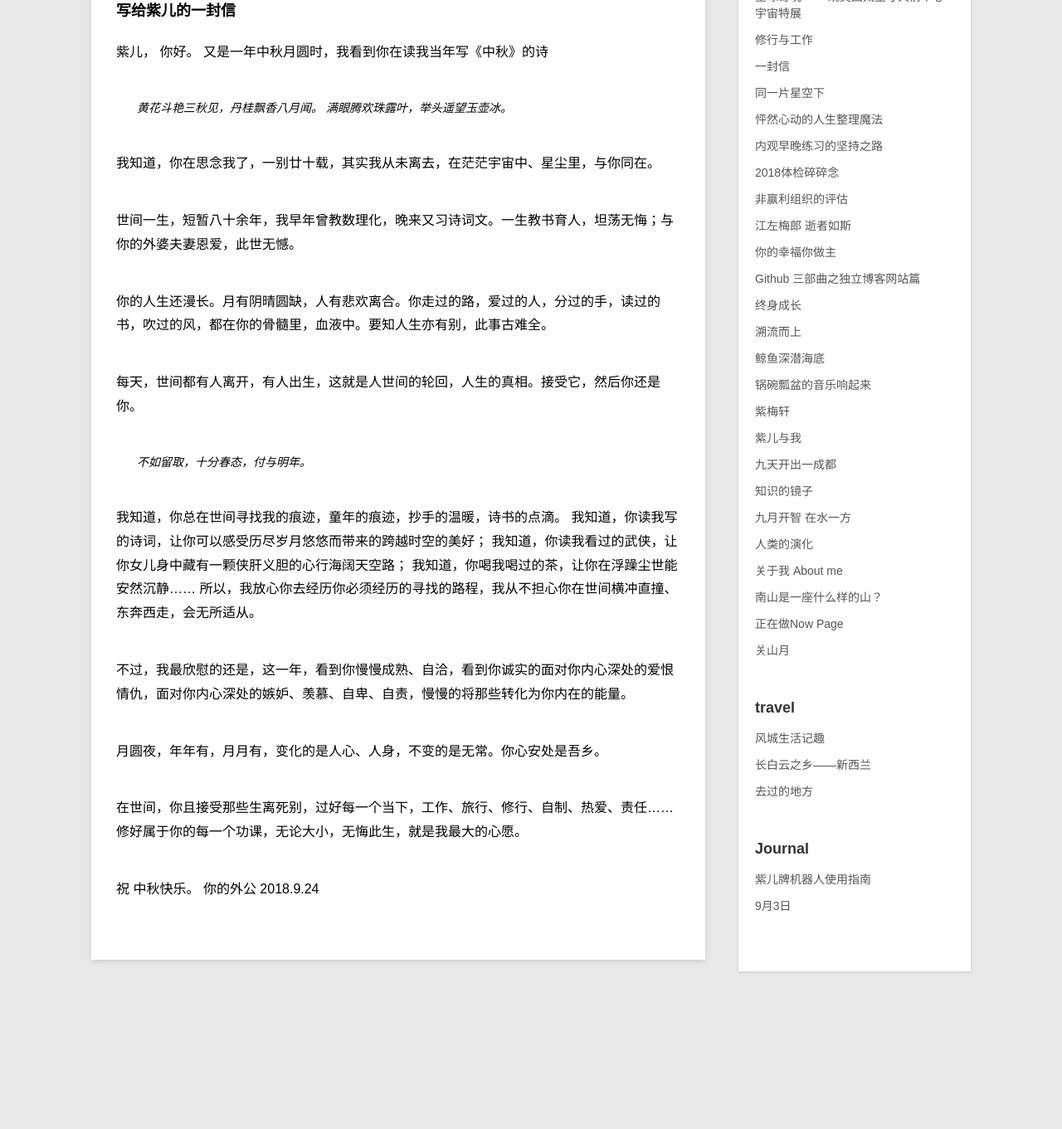
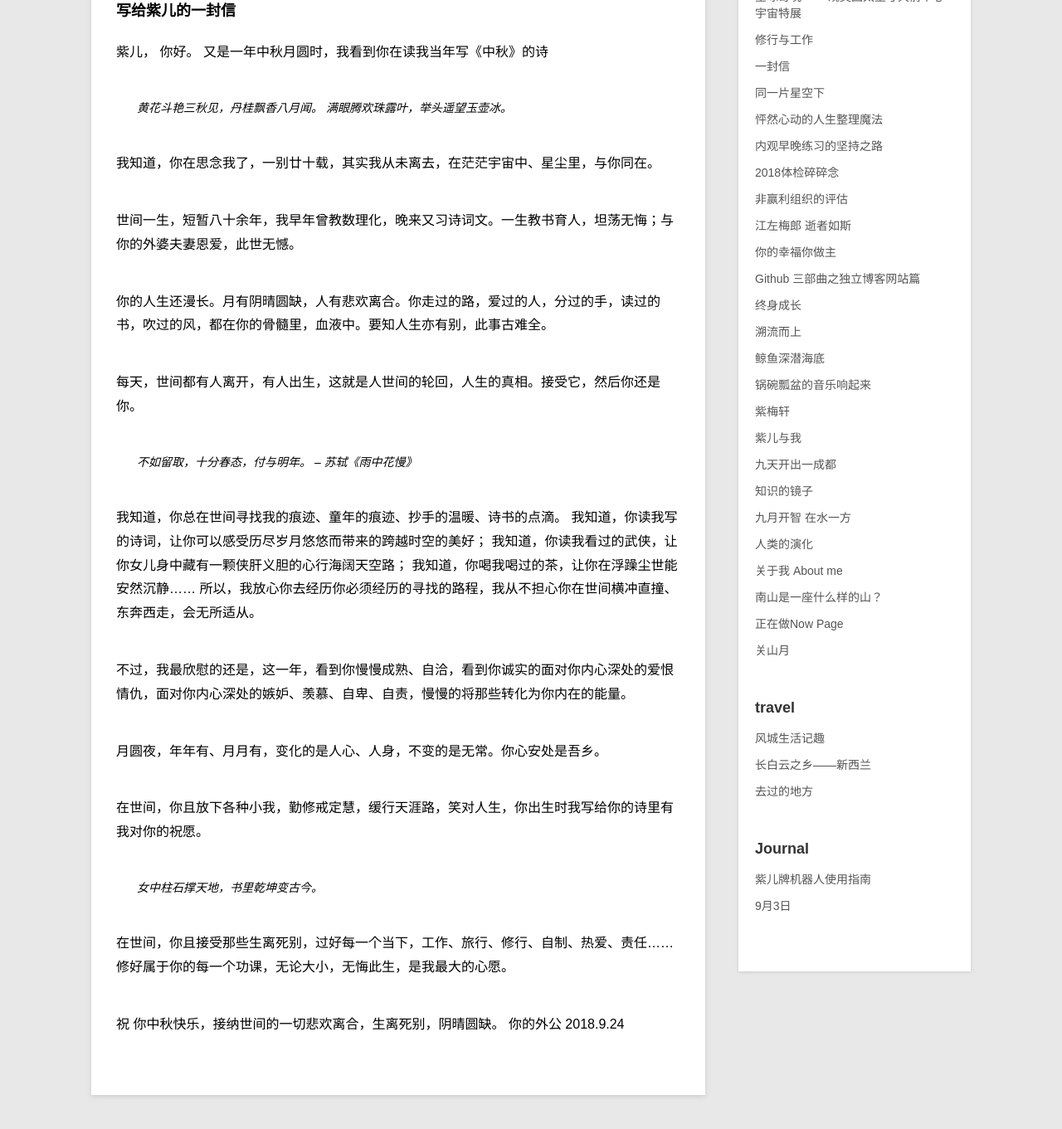
Before and after one commit to violettianjie/violettianjie.github.io, a Jekyll site: the page built from _posts/blog/2018-09-24-fullmoonletter.md, in a window 1280 px wide and 1400 px high, scrolled down 257 px. Shown: the top 1361 px of the window at 83% size. Built offline with Jekyll 4.4.1, drawn with Linux system fonts in a browser that asks for light colours; before the commit the page ends 1494 px from its top, so only the background shows below that.

Commit message:
Update 2018-09-24-fullmoonletter.md

```diff
--- a/_posts/blog/2018-09-24-fullmoonletter.md
+++ b/_posts/blog/2018-09-24-fullmoonletter.md
@@ -26,9 +26,9 @@ category: blog
 
 每天，世间都有人离开，有人出生，这就是人世间的轮回，人生的真相。接受它，然后你还是你。
 
-> 不如留取，十分春态，付与明年。
+> 不如留取，十分春态，付与明年。  -- 苏轼《雨中花慢》
 
-我知道，你总在世间寻找我的痕迹，童年的痕迹，抄手的温暖，诗书的点滴。
+我知道，你总在世间寻找我的痕迹、童年的痕迹、抄手的温暖、诗书的点滴。
 我知道，你读我写的诗词，让你可以感受历尽岁月悠悠而带来的跨越时空的美好；
 我知道，你读我看过的武侠，让你女儿身中藏有一颗侠肝义胆的心行海阔天空路；
 我知道，你喝我喝过的茶，让你在浮躁尘世能安然沉静......
@@ -37,10 +37,14 @@ category: blog
 不过，我最欣慰的还是，这一年，看到你慢慢成熟、自洽，看到你诚实的面对你内心深处的爱恨情仇，面对你内心深处的嫉妒、羡慕、自卑、自责，慢慢的将那些转化为你内在的能量。
 
 
-月圆夜，年年有，月月有，变化的是人心、人身，不变的是无常。你心安处是吾乡。
+月圆夜，年年有、月月有，变化的是人心、人身，不变的是无常。你心安处是吾乡。
 
-在世间，你且接受那些生离死别，过好每一个当下，工作、旅行、修行、自制、热爱、责任......修好属于你的每一个功课，无论大小，无悔此生，就是我最大的心愿。
+在世间，你且放下各种小我，勤修戒定慧，缓行天涯路，笑对人生，你出生时我写给你的诗里有我对你的祝愿。
 
-祝 中秋快乐。
+> 女中柱石撑天地，书里乾坤变古今。
+
+在世间，你且接受那些生离死别，过好每一个当下，工作、旅行、修行、自制、热爱、责任......修好属于你的每一个功课，无论大小，无悔此生，是我最大的心愿。
+
+祝 你中秋快乐，接纳世间的一切悲欢离合，生离死别，阴晴圆缺。
                                               你的外公
                                               2018.9.24
```
